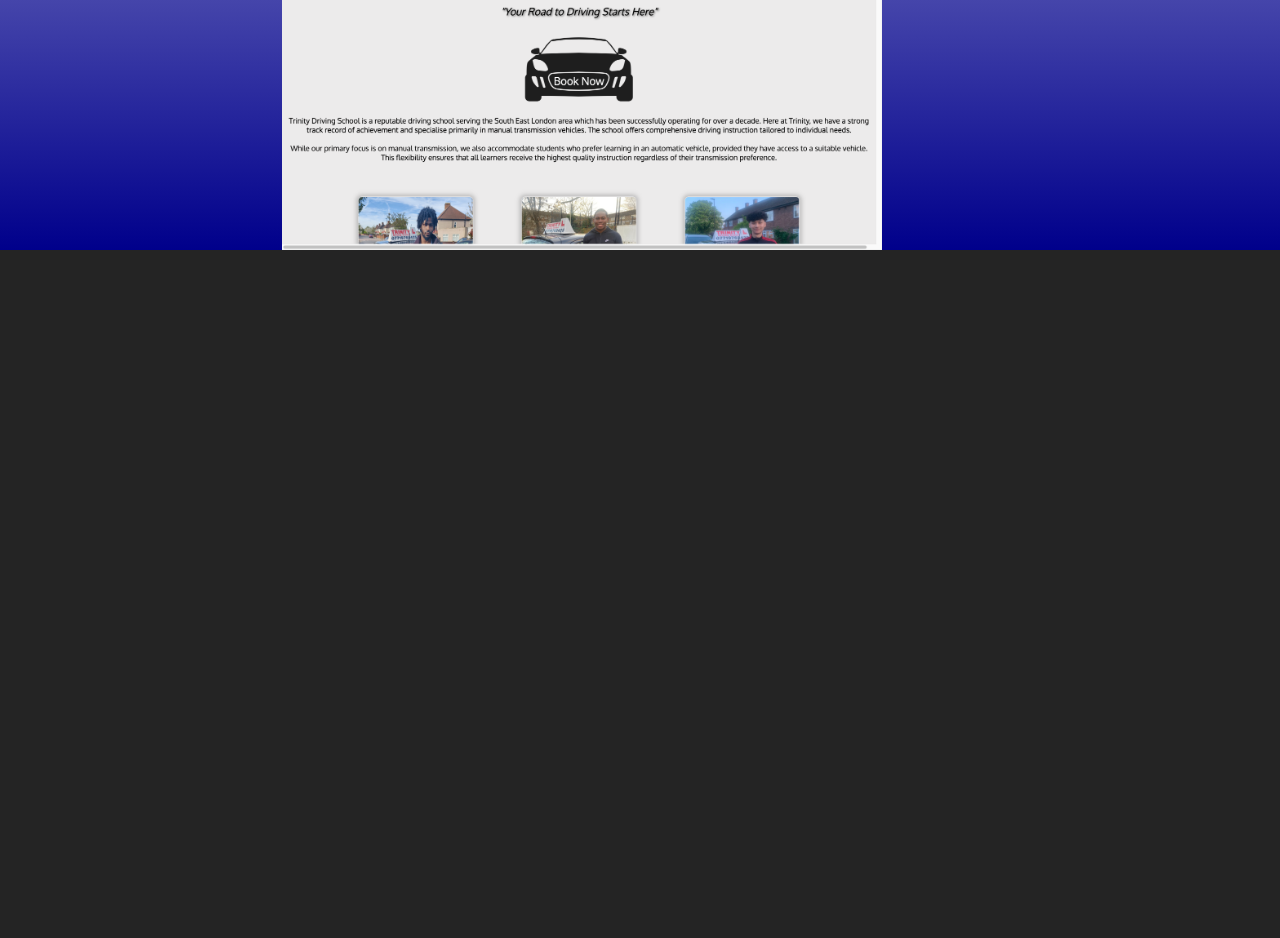
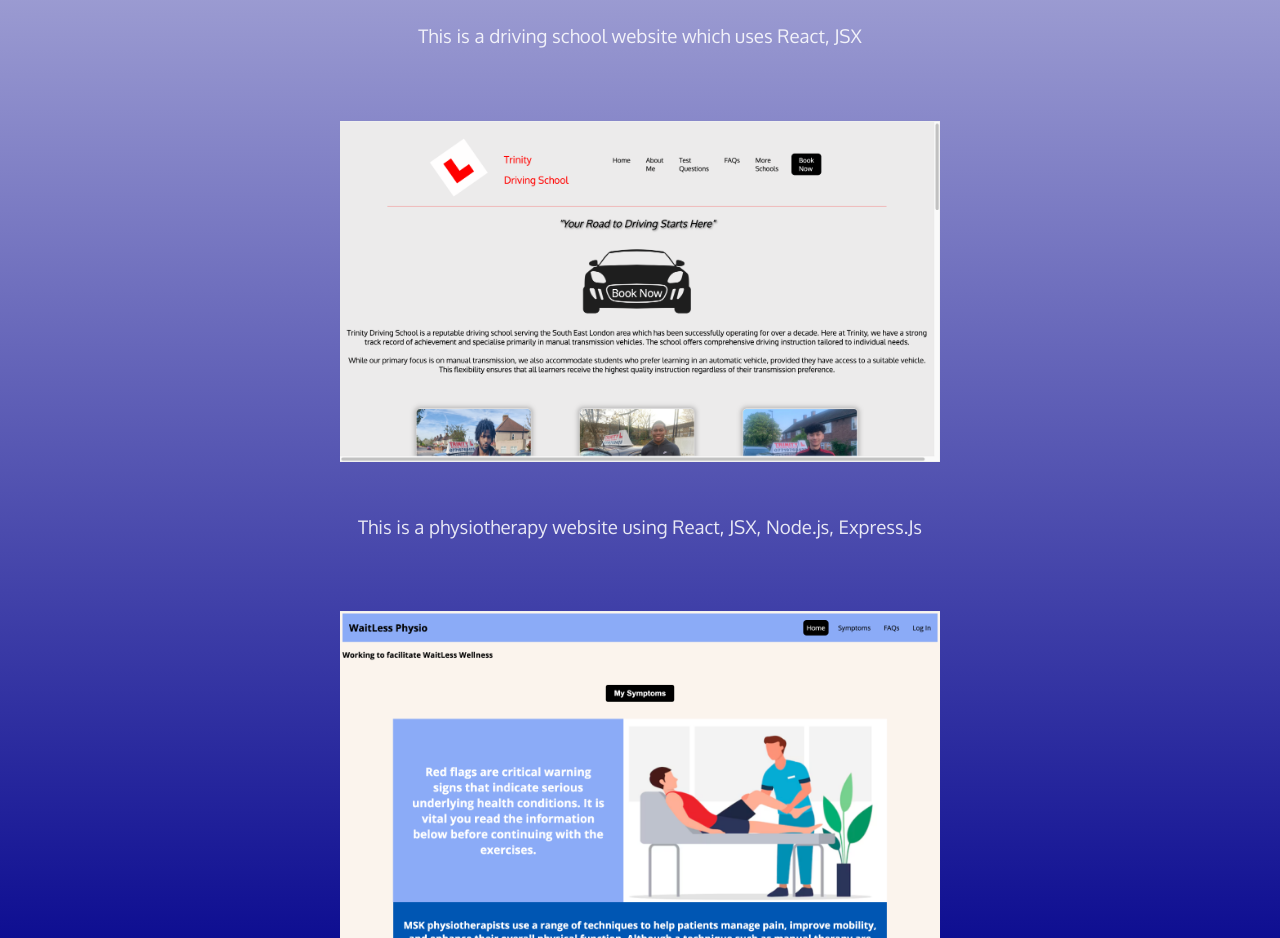
Before and after one commit to tosinfolarin/MyPortfolio, a React (Vite) app in the folder myPortfolio/: page /projects in a window 1280 px wide. Shown: the part 674-1612 px from the top of the page. Before the commit the page ends 924 px from the top, so only its background shows below. Built offline with nearby package versions, Linux system fonts and the light colour scheme.

Commit message:
improved visuals of projects

```diff
--- a/myPortfolio/src/components/Projects.jsx
+++ b/myPortfolio/src/components/Projects.jsx
@@ -5,16 +5,21 @@
     <div className="ProjectsContent">
         <br></br>
         <br></br>
-        <br></br>
 
-            <h3>This is a physiotherapy website created using purely HTML and CSS and minimal use of JavaScript for the dropdowns. It was my first project</h3>
+
+            <h3 className="ProjectDescription">This is a physiotherapy website created using purely HTML and CSS and minimal use of JavaScript for the dropdowns. It was my first project</h3>
             <div className="ProjectImage">
                 <img src="src/images/Physio4You.png" alt="Physio4You"/>
             </div>
 
-            <h3>This is a driving school website which uses React, JSX</h3>
+            <h3 className="ProjectDescription">This is a driving school website which uses React, JSX</h3>
             <div className="ProjectImage">
                 <img src="src/images/TrinityDriving.png" alt="TrinityDriving"/>
+            </div>
+
+            <h3 className="ProjectDescription">This is a physiotherapy website using React, JSX, Node.js, Express.Js</h3>
+            <div className="ProjectImage">
+                <img src="src/images/WaitlessPhysio.png" alt="WaitlessPhysio"/>
             </div>
         </div>
     )
--- a/myPortfolio/src/index.css
+++ b/myPortfolio/src/index.css
@@ -28,7 +28,7 @@
 
 .links {
   display: flex;
-  gap: 15px; /* Adjust the spacing between links */
+  gap: 15px;
 }
 
 .links a {
@@ -38,7 +38,7 @@
 }
 
 .links a:hover {
-  color: #ff0000; /* Change color on hover */
+  color: #ff0000; /* Changes color on hover */
 }
 
 .myProfilePic {
@@ -53,22 +53,26 @@
   box-shadow: 0 4px 8px rgba(0, 0, 0, 0.1);
 }
 
+.ProjectsContent {
+  display: grid;
+  padding-bottom: 5rem;
+  padding-top: 5rem;
+  padding-left: 10rem;
+  padding-right: 10rem;
+  justify-content: center;
+  align-items: center;
+  text-align: center;
+  gap: 2rem;
+}
+
 .ProjectImage {
   display: flex;
   justify-content: center;
   align-items: center;
-  margin-top: 20px; /* Optional: Add some space between images */
+  margin-top: 20px;
 }
 
 .ProjectImage img {
-  width: 600px; /* Adjust the width as needed */
+  width: 600px;
   height: auto;
 }
-
-
-.ProjectsContent {
-  display: grid;
-  justify-content: center;
-  align-items: center;
-
-}
```
Also changed, not shown: myPortfolio/src/images/WaitlessPhysio.png (added).
